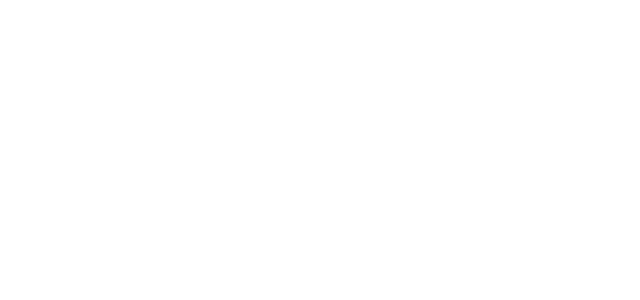
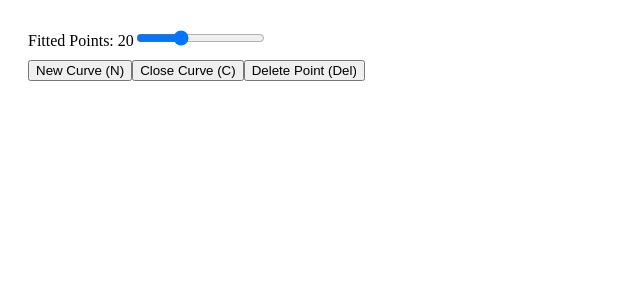
Before and after one commit to alexamelen/CAHSI, a React (Create React App) app: page / in a window 1280 px wide. Shown: the top 300 px of the page, without its empty margins (0-640 px from the left). Built offline with nearby package versions, Linux system fonts and the light colour scheme.

Commit message:
fitted points debugging, and UI starter implementation

```diff
--- a/src/CanvasComponent.js
+++ b/src/CanvasComponent.js
@@ -1,4 +1,6 @@
-import React, { useEffect, useRef } from 'react';
+import React, { useEffect, useRef, useState, useCallback} from 'react';
+import ControlsPanel from './ControlsPanel';
+
 
 const CanvasComponent = () => {
   const canvasRef = useRef(null);
@@ -6,6 +8,7 @@ const CanvasComponent = () => {
   const selectionRef = useRef(null);
   const isDrawingNewCurveRef = useRef(false);
   const closedCurvesRef = useRef(new Set());
+  const [numPoints, setNumPoints] = useState(20); // New state for slider
 
   // Initialize and resize canvas
   useEffect(() => {
@@ -26,13 +29,11 @@ const CanvasComponent = () => {
     };
   }, []);
 
-  // Draw functions
-  const draw = (context) => {
+  const draw = useCallback((context) => {
     context.clearRect(0, 0, window.innerWidth, window.innerHeight);
 
-    // Draw all curves
     curvesRef.current.forEach((curve, curveIndex) => {
-      // Draw nodes for this curve
+      // Draw nodes
       for (let i = 0; i < curve.length; i++) {
         const node = curve[i];
         context.beginPath();
@@ -43,13 +44,13 @@ const CanvasComponent = () => {
         context.stroke();
       }
 
-      // Draw Bezier curve if it has enough points
+      // Draw curve and points
       if (curve.length > 1) {
         drawBezierCurve(context, curve, curveIndex);
-        plotBezierPoints(context, curve, curveIndex);
+        plotBezierPoints(context, curve, curveIndex, numPoints); // Pass numPoints here
       }
     });
-  };
+  }, [numPoints]); // Include numPoints in dependencies
 
   const drawBezierCurve = (context, nodes, curveIndex) => {
     if (nodes.length < 2) return;
@@ -84,12 +85,16 @@ const CanvasComponent = () => {
     context.stroke();
   };
 
-  const plotBezierPoints = (context, nodes, curveIndex, steps = 10) => {
+  const plotBezierPoints = (context, nodes, curveIndex, numPoints = 20) => {
     if (nodes.length < 2) return;
 
     const isClosed = closedCurvesRef.current.has(curveIndex);
     const numSegments = isClosed ? nodes.length : nodes.length - 1;
-    context.fillStyle = "red";
+
+    // Calculate total length and segment lengths
+    let totalLength = 0;
+    const segmentLengths = [];
+    const segments = [];
 
     for (let i = 0; i < numSegments; i++) {
       const p0 = nodes[(i - 1 + nodes.length) % nodes.length];
@@ -107,12 +112,75 @@ const CanvasComponent = () => {
         cp2y = (p1.y + p2.y) / 2;
       }
 
-      for (let t = 0; t <= 1; t += 1 / steps) {
+      // Store segment info
+      segments.push({
+        p1, cp1: { x: cp1x, y: cp1y }, cp2: { x: cp2x, y: cp2y }, p2
+      });
+
+      // Calculate segment length
+      let segmentLength = 0;
+      let prevPoint = p1;
+      const steps = 10;
+      for (let j = 1; j <= steps; j++) {
+        const t = j / steps;
         const point = cubicBezierPoint(t, p1, { x: cp1x, y: cp1y }, { x: cp2x, y: cp2y }, p2);
-        context.beginPath();
-        context.arc(point.x, point.y, 2, 0, Math.PI * 2);
-        context.fill();
+        segmentLength += Math.sqrt(
+          Math.pow(point.x - prevPoint.x, 2) +
+          Math.pow(point.y - prevPoint.y, 2)
+        );
+        prevPoint = point;
       }
+
+      segmentLengths.push(segmentLength);
+      totalLength += segmentLength;
+    }
+
+    // Draw points
+    context.fillStyle = "red";
+    const spacing = totalLength / (numPoints - 1);
+    let accumulatedLength = 0;
+    let currentSegment = 0;
+
+    // Always draw first point
+    context.beginPath();
+    context.arc(nodes[0].x, nodes[0].y, 2, 0, Math.PI * 2);
+    context.fill();
+
+    for (let i = 1; i < numPoints - 1; i++) {
+      const targetLength = i * spacing;
+
+      // Find which segment contains this length
+      while (currentSegment < segmentLengths.length &&
+             accumulatedLength + segmentLengths[currentSegment] < targetLength) {
+        accumulatedLength += segmentLengths[currentSegment];
+        currentSegment++;
+      }
+
+      if (currentSegment >= segments.length) break;
+
+      // Calculate t value within the segment
+      const segment = segments[currentSegment];
+      const segmentT = (targetLength - accumulatedLength) / segmentLengths[currentSegment];
+
+      // Get the point
+      const point = cubicBezierPoint(
+        segmentT,
+        segment.p1,
+        segment.cp1,
+        segment.cp2,
+        segment.p2
+      );
+
+      context.beginPath();
+      context.arc(point.x, point.y, 2, 0, Math.PI * 2);
+      context.fill();
+    }
+
+    // Draw last point if not closed
+    if (!isClosed) {
+      context.beginPath();
+      context.arc(nodes[nodes.length - 1].x, nodes[nodes.length - 1].y, 2, 0, Math.PI * 2);
+      context.fill();
     }
   };
 
@@ -518,6 +586,15 @@ const CanvasComponent = () => {
 
   return (
     <div style={{ position: 'relative' }}>
+      <ControlsPanel
+        numPoints={numPoints}
+        onNumPointsChange={setNumPoints}
+        onNewCurve={() => (isDrawingNewCurveRef.current = true)}
+        onCloseCurve={closeCurrentCurve}
+        onDeletePoint={() => {
+          if (selectionRef.current) deleteNode(selectionRef.current);
+        }}
+      />
       <canvas
         ref={canvasRef}
         onMouseMove={handleMouseMove}
--- /dev/null
+++ b/src/ControlsPanel.js
@@ -0,0 +1,39 @@
+import React from 'react';
+
+const ControlsPanel = ({
+  numPoints,
+  onNumPointsChange,
+  onNewCurve,
+  onCloseCurve,
+  onDeletePoint,
+}) => {
+  return (
+    <div style={{
+      position: 'absolute',
+      top: '10px',
+      left: '10px',
+      background: 'rgba(255, 255, 255, 0.8)',
+      padding: '10px',
+      borderRadius: '5px',
+      zIndex: 100,
+    }}>
+      <div>
+        <label>Fitted Points: {numPoints}</label>
+        <input
+          type="range"
+          min="5"
+          max="50"
+          value={numPoints}
+          onChange={(e) => onNumPointsChange(parseInt(e.target.value))}
+        />
+      </div>
+      <div style={{ marginTop: '10px' }}>
+        <button onClick={onNewCurve}>New Curve (N)</button>
+        <button onClick={onCloseCurve}>Close Curve (C)</button>
+        <button onClick={onDeletePoint}>Delete Point (Del)</button>
+      </div>
+    </div>
+  );
+};
+
+export default ControlsPanel;
```
